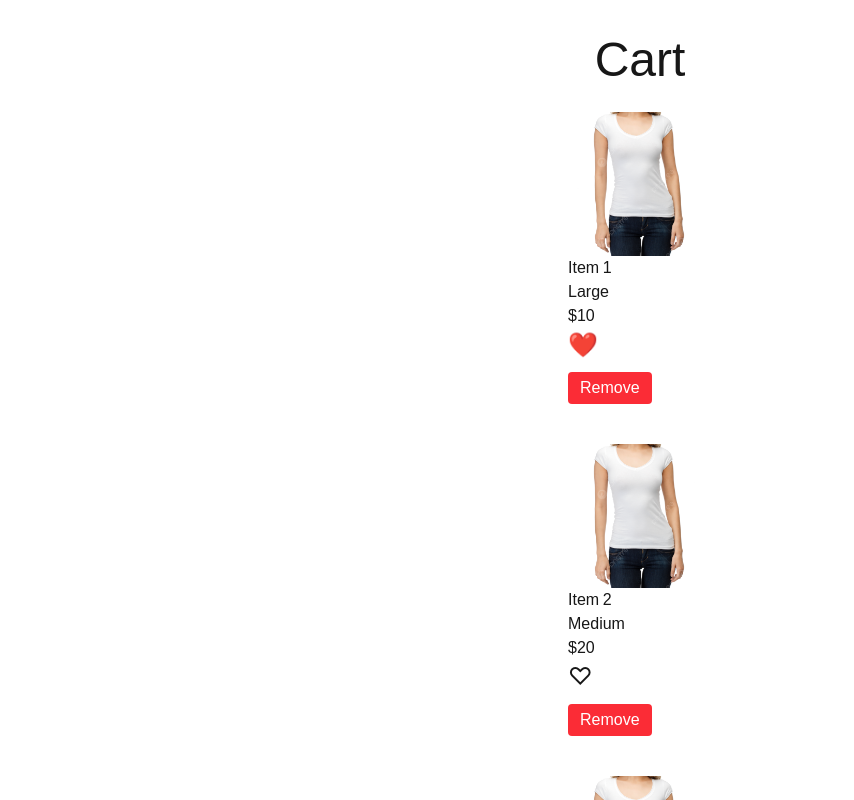
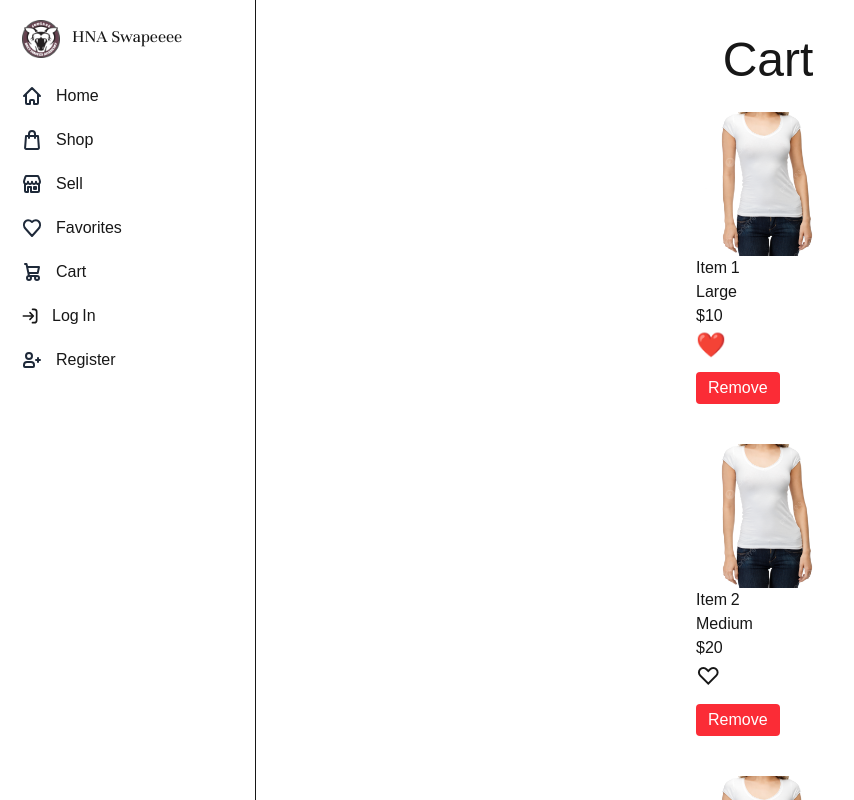
Before and after one commit to HolyNamesAcademy/Projects-II-25-26, a Next.js app in the folder frontend/: page /cart in a window 1280 px wide. Shown: the top 800 px of the page, without its empty margins (0-854 px from the left). Built offline with nearby package versions, Linux system fonts and the light colour scheme.

Commit message:
Updated cart page to have the navigation menu and added a shopping button to the navigation menu

```diff
--- a/frontend/src/app/cart/page.tsx
+++ b/frontend/src/app/cart/page.tsx
@@ -1,5 +1,6 @@
 import PrimaryButton from "@/components/primaryButton";
 import ItemList from "@/components/itemList";
+import NavMenu from "@/components/navMenu";
 
 interface Item {
   name: string;
@@ -67,7 +68,8 @@ const Delete = async (item: Item) => {
 export default function Cart() {
   return (
     <div>
-      <main className="flex flex-col gap-[32px] row-start-2 items-center pt-[32px]">
+      <NavMenu />
+      <main className="flex flex-col gap-[32px] row-start-2 items-center pt-[32px] sm:ml-64">
         <h1 className="text-5xl align-middle text-center">Cart</h1>
 
         {/*TODO: make "add to cart" button???*/}
```
